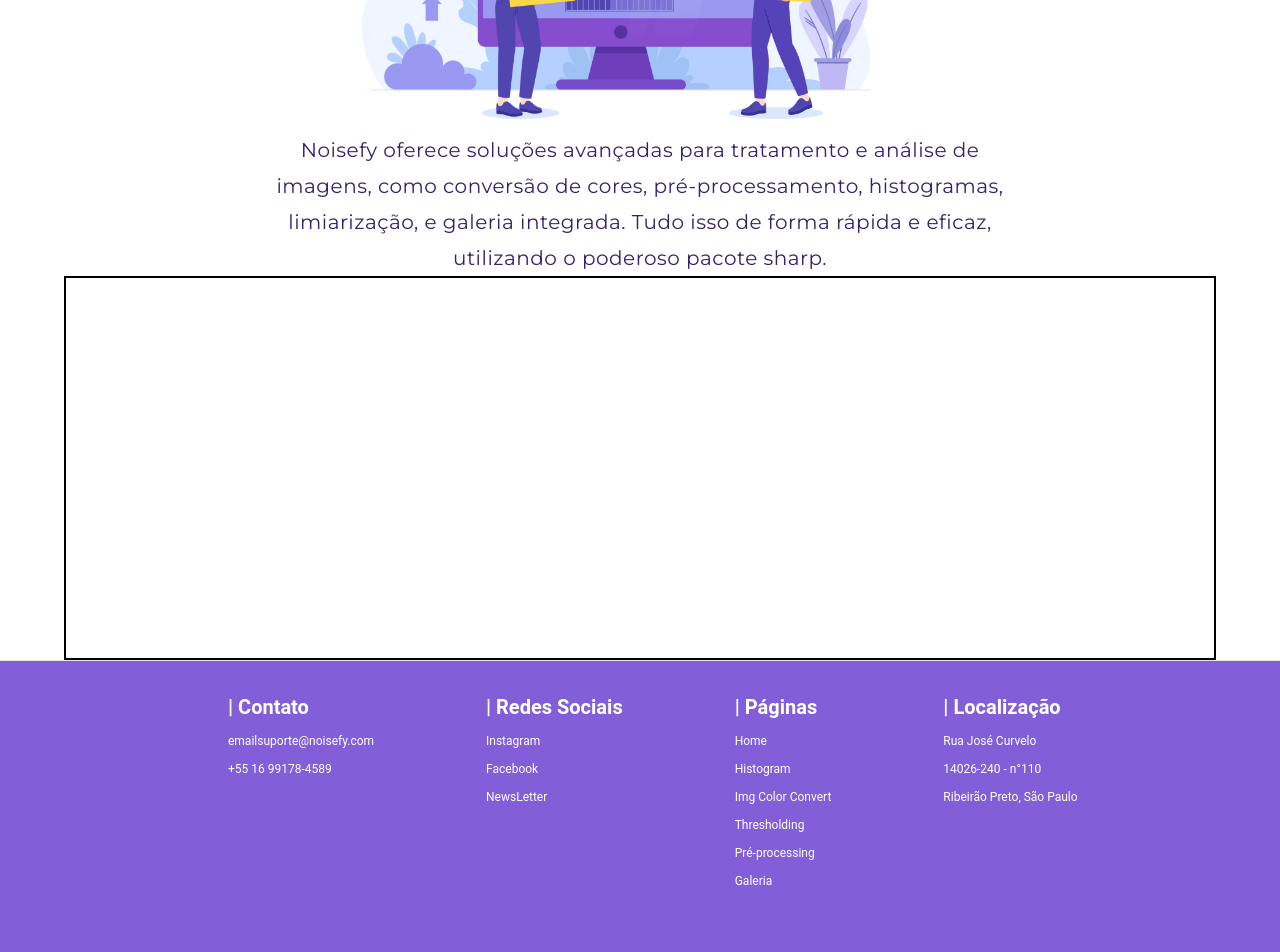
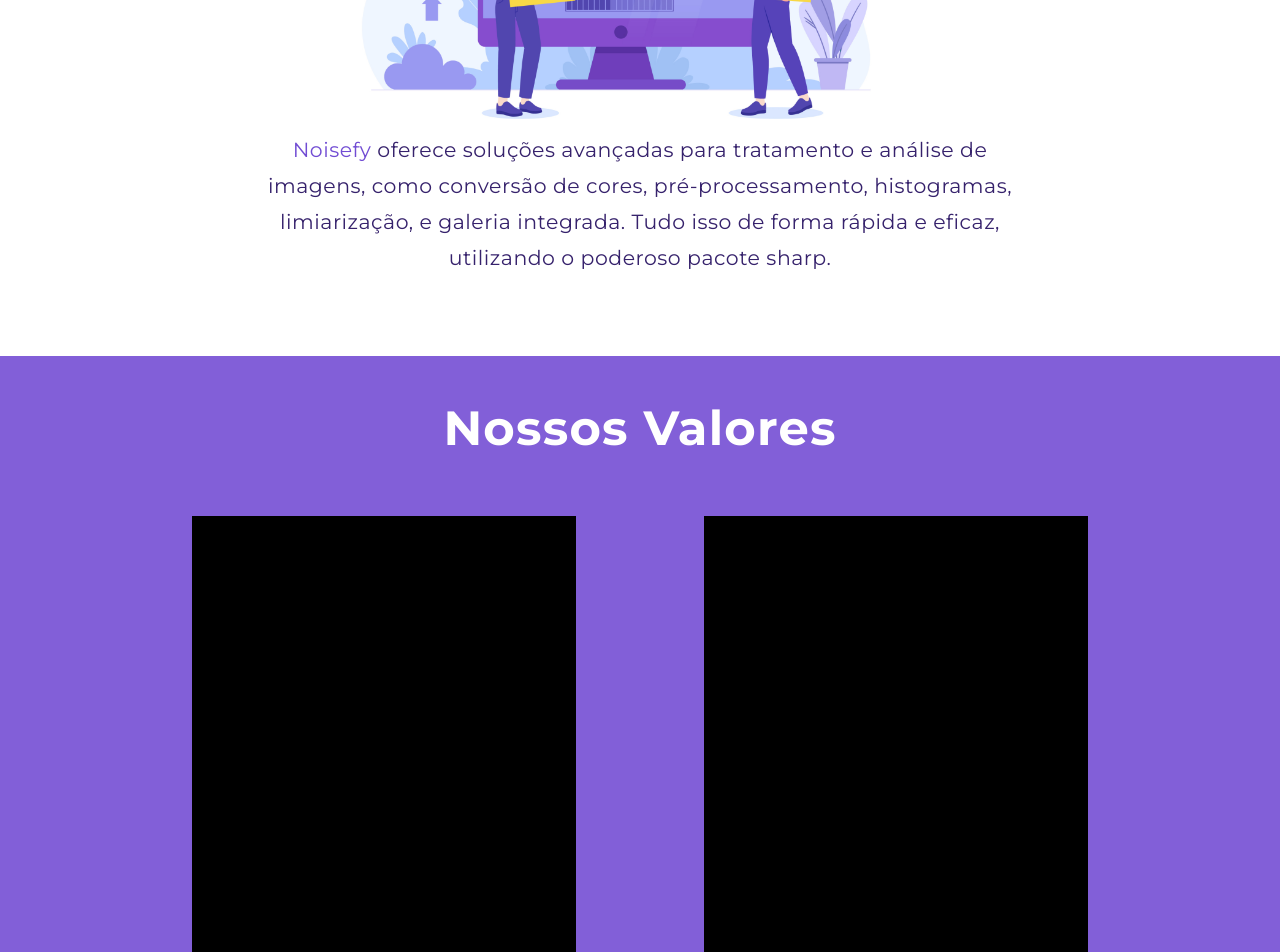
Before and after one commit to pedroestevaodev/noisefy, a Next.js app: page / in a window 1280 px wide. Shown: the part 480-1432 px from the top of the page. Built offline with nearby package versions, Linux system fonts and the light colour scheme; no server answers.

Commit message:
Inicializando parte do main com os valores dos planos

```diff
--- a/app/page.tsx
+++ b/app/page.tsx
@@ -2,6 +2,7 @@ import Footer from "@/components/landing/Footer";
 import Hero from "@/components/landing/Hero";
 import Navbar from "@/components/landing/Navbar";
 import NavbarMobile from "@/components/landing/NavbarMobile";
+import Valores from "@/components/landing/Valores";
 import FAQ from "@/components/landing/FAQ";
 
 export default function Home() {
@@ -11,6 +12,7 @@ export default function Home() {
 			<Navbar scroll />
 			<main className="flex-1">
 				<Hero />
+				<Valores />
 			</main>
 			<FAQ/>
 			<Footer />
--- a/components/landing/Hero/index.tsx
+++ b/components/landing/Hero/index.tsx
@@ -9,7 +9,9 @@ const Hero = () => {
         <section className="flex justify-center flex-col items-center pt-12">
             <h1 className="text-black text-center font-extrabold tracking-wide text-6xl pb-4">Noisefy</h1>
             <img src="/imgs/img-hero.png" alt="Imagen Noisefy" className="w-2/4 h-auto"/>
-            <p className="leading-9 tracking-wide max-w-screen-md text-xl text-center text-noisefy-900">Noisefy oferece soluções avançadas para tratamento e análise de imagens, como conversão de cores, pré-processamento, histogramas, limiarização, e galeria integrada. Tudo isso de forma rápida e eficaz, utilizando o poderoso pacote sharp.</p>
+            <p className="leading-9 tracking-wide max-w-screen-md text-2xl text-center text-noisefy-900">
+                <span className="text-noisefy-600">Noisefy</span> oferece soluções avançadas para tratamento e análise de imagens, como conversão de cores, pré-processamento, histogramas, limiarização, e galeria integrada. Tudo isso de forma rápida e eficaz, utilizando o poderoso pacote sharp.
+            </p>
         </section>
     );
 };
--- a/components/landing/Navbar/index.tsx
+++ b/components/landing/Navbar/index.tsx
@@ -16,7 +16,7 @@ const Navbar = ({ scroll = false, large = false }: LandingNavbarProps) => {
     const { data: session, status } = useSession();
 
     return (
-        <header className={`flex items-center justify-around py-3 sticky top-0 gap-x-96 bg-noisefy-500`}>
+        <header className={`flex items-center justify-around py-3 top-0 gap-x-96 bg-noisefy-500`}>
             <a href="http://localhost:3000/"><img src="/imgs/logo-white.png" alt="Logo Noisefy" className="w-14 h-auto"/></a>
             <div>
                 {session ? (
--- /dev/null
+++ b/components/landing/Valores/index.tsx
@@ -0,0 +1,23 @@
+import { cn } from "@/lib/utils";
+import { HTMLAttributes } from "react";
+
+function Valores(){
+    return(
+        <section className="w-auto h-[100vh] flex justify-center items-start bg-noisefy-500 mt-20">
+            <div className="flex flex-col">
+                <h1 className="text-white text-center font-bold tracking-wide text-5xl pb-4 mt-12 mb-12" >Nossos Valores</h1>
+                <div className="flex justify-around items-center h-[70vh] gap-32">
+                    <article className="h-[70vh] w-[30vw] bg-black">
+
+                    </article>
+                    <article className="h-[70vh] w-[30vw] bg-black">
+
+                    </article>
+                </div>
+            </div>
+        </section>
+    )
+}
+
+
+export default Valores;
```
